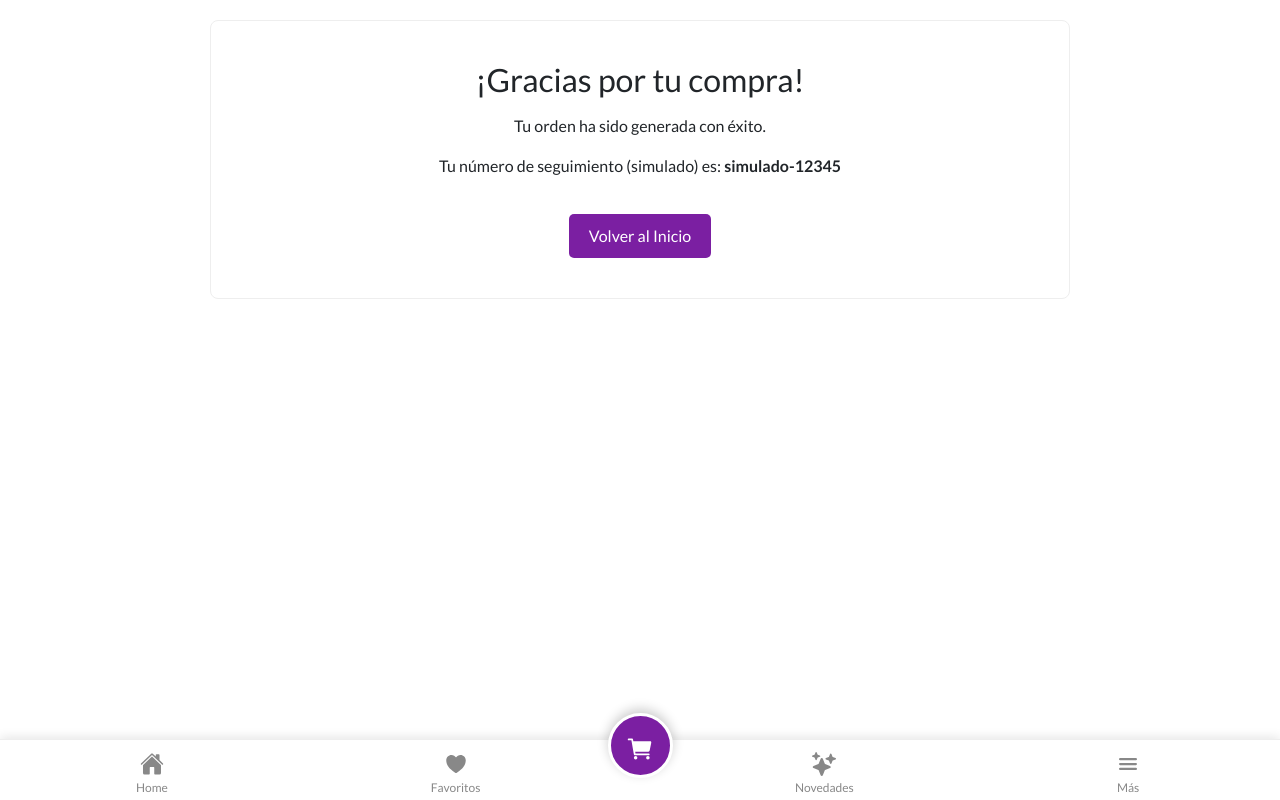
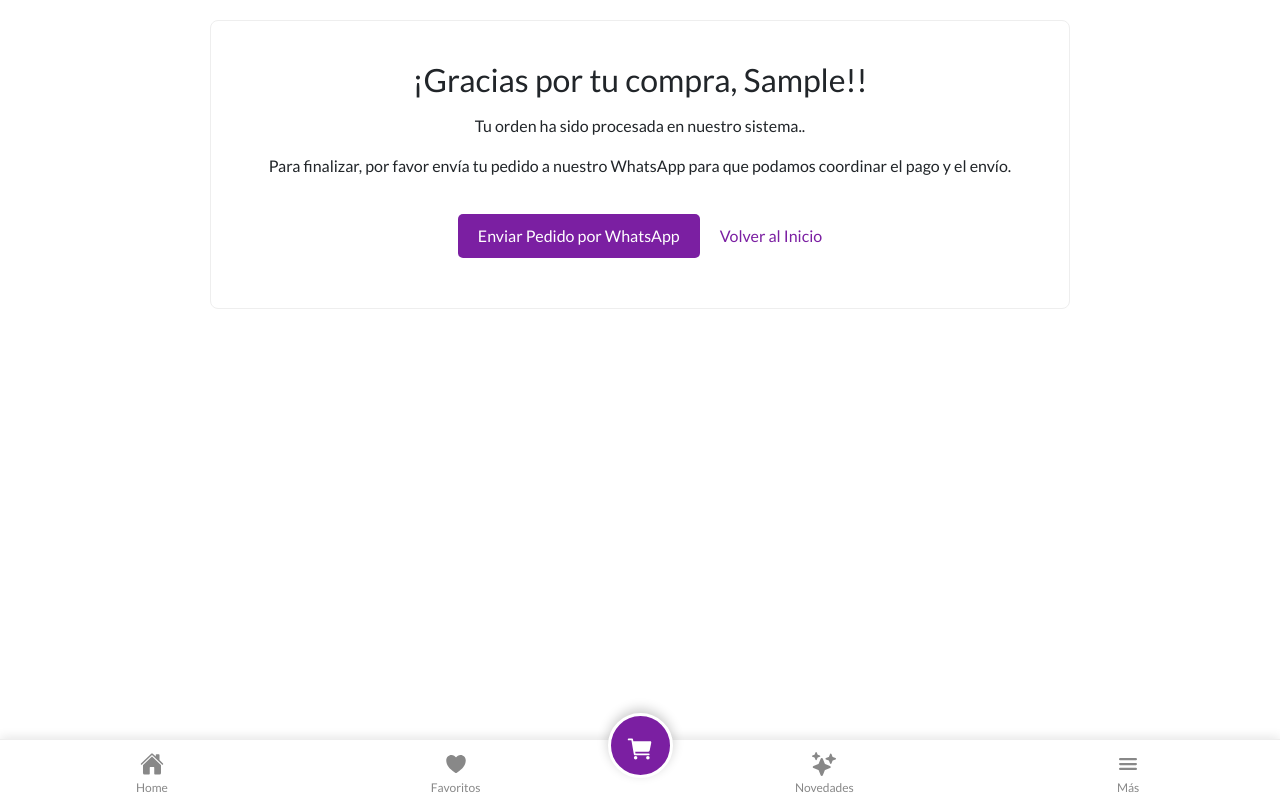
Before and after one commit to joajose8209/proyecto-e-commerce, a React (Vite) app: page /checkout in a window 1280 px wide. Both pictures are taken after typing "Sample", "name@example.com", "5551234", "Sample" into the empty fields and a click on the button "Generar Orden". Built offline with nearby package versions, Linux system fonts and the light colour scheme.

Commit message:
Fix: Corrige espaciado de botones en página de éxito

```diff
--- a/src/pages/CheckoutPage.jsx
+++ b/src/pages/CheckoutPage.jsx
@@ -18,10 +18,39 @@ return JSON.parse(datosGuardados);
 return estadoInicialForm;
 };
 
+const generarMensajeWhatsApp = (orden) => {
+const itemsMensaje = orden.items.map(prod=>
+`-${prod.album} (${prod.artista}) : $${prod.precio}`
+).join('\n');
+
+const MensajeFinal = `
+¡ Nuevo Pedido! 🛒
+
+*Cliente:* ${orden.comprador.nombre}
+*Email:* ${orden.comprador.email}
+*Telefono:* ${orden.comprador.telefono}
+*Direccion:* ${orden.comprador.direccion}
+
+*Resumen Pedido:*
+${itemsMensaje}
+
+*TOTAL: $${orden.total}*
+`;
+
+const mensajeCodificado = encodeURIComponent(MensajeFinal);
+
+const tuNumeroWhatsApp = '5493816385762'
+
+return `https://api.whatsapp.com/send?phone=${tuNumeroWhatsApp}&text=${mensajeCodificado}`;
+
+};
 function CheckoutPage() {
 
 const [formData, setFormData] = useState(leerEstadoInicial);
 const [errores, setErrores] = useState({});
+
+const [ordenCompleta, setOrdenCompleta] = useState(null);
+
 const [ordenId, setOrdenId] = useState(null);
 const { carrito, limpiarCarrito } = useCart();
 
@@ -71,26 +100,37 @@ total: totalCalculado,
 fecha: new Date()
 };
 
-console.log('✅ Orden de Compra Generada (Simulación):', ordenDeCompra);
+console.log('✅ Orden de Compra Generada:', ordenDeCompra);
 
 limpiarCarrito();
-setOrdenId('simulado-12345');
-
 localStorage.removeItem('checkoutForm');
 setFormData(estadoInicialForm);
+
+setOrdenCompleta(ordenDeCompra);
 }
 };
 
 
-if (ordenId) {
+
+if (ordenCompleta) {
+
+const enlaceWhatsApp = generarMensajeWhatsApp(ordenCompleta);
 return (
 
 <div className="checkout-container">
 <div className="success-message">
-<h2>¡Gracias por tu compra!</h2>
-<p>Tu orden ha sido generada con éxito.</p>
-<p>Tu número de seguimiento (simulado) es: <strong>{ordenId}</strong></p>
-<Link to="/" className="btn-primary">
+<h2>¡Gracias por tu compra, {ordenCompleta.comprador.nombre}!!</h2>
+<p>Tu orden ha sido procesada en nuestro sistema..</p>
+<p>Para finalizar, por favor envía tu pedido a nuestro WhatsApp para que podamos coordinar el pago y el envío.</p>
+<a
+href={enlaceWhatsApp}
+target="_blank"
+rel="noopener noreferrer"
+className="btn-primary"
+>
+Enviar Pedido por WhatsApp
+</a>
+<Link to="/" className="back-to-cart-btn" style={{marginLeft: '20px'}}>
 Volver al Inicio
 </Link>
 </div>
```
